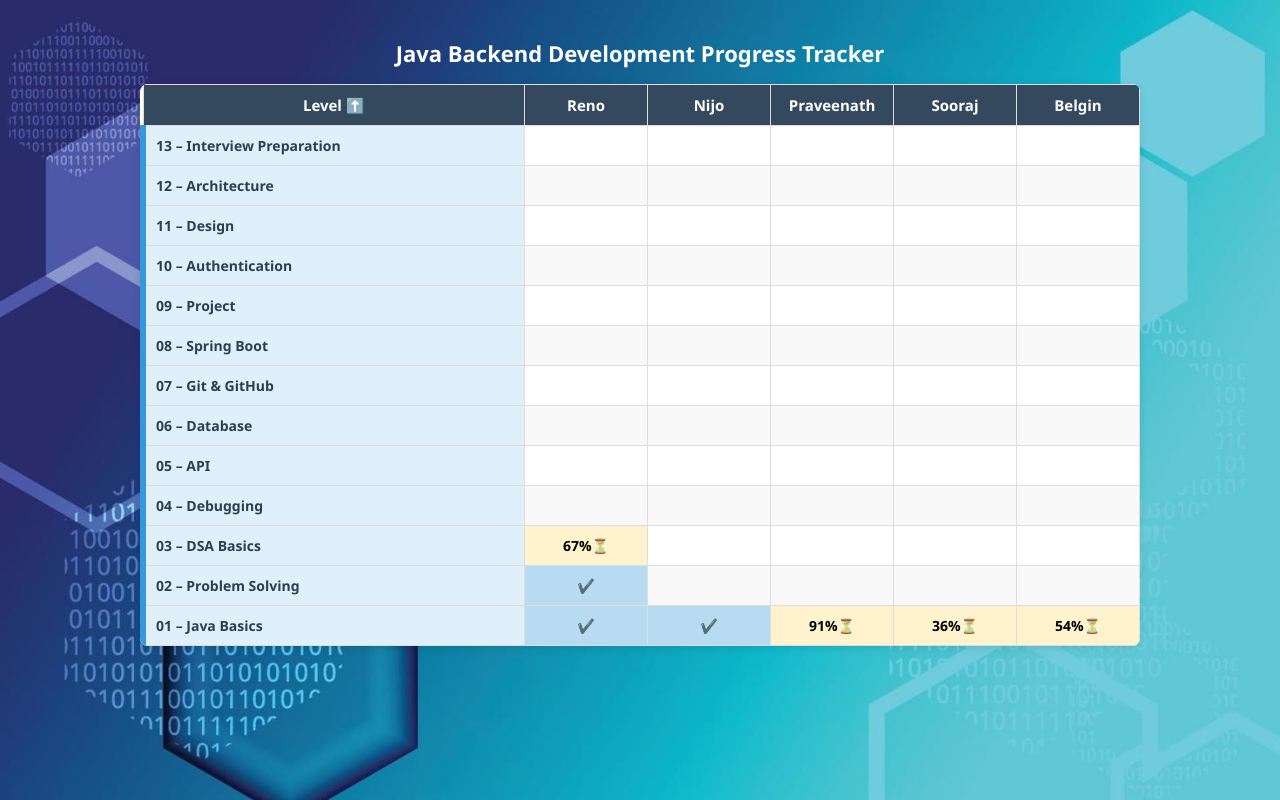
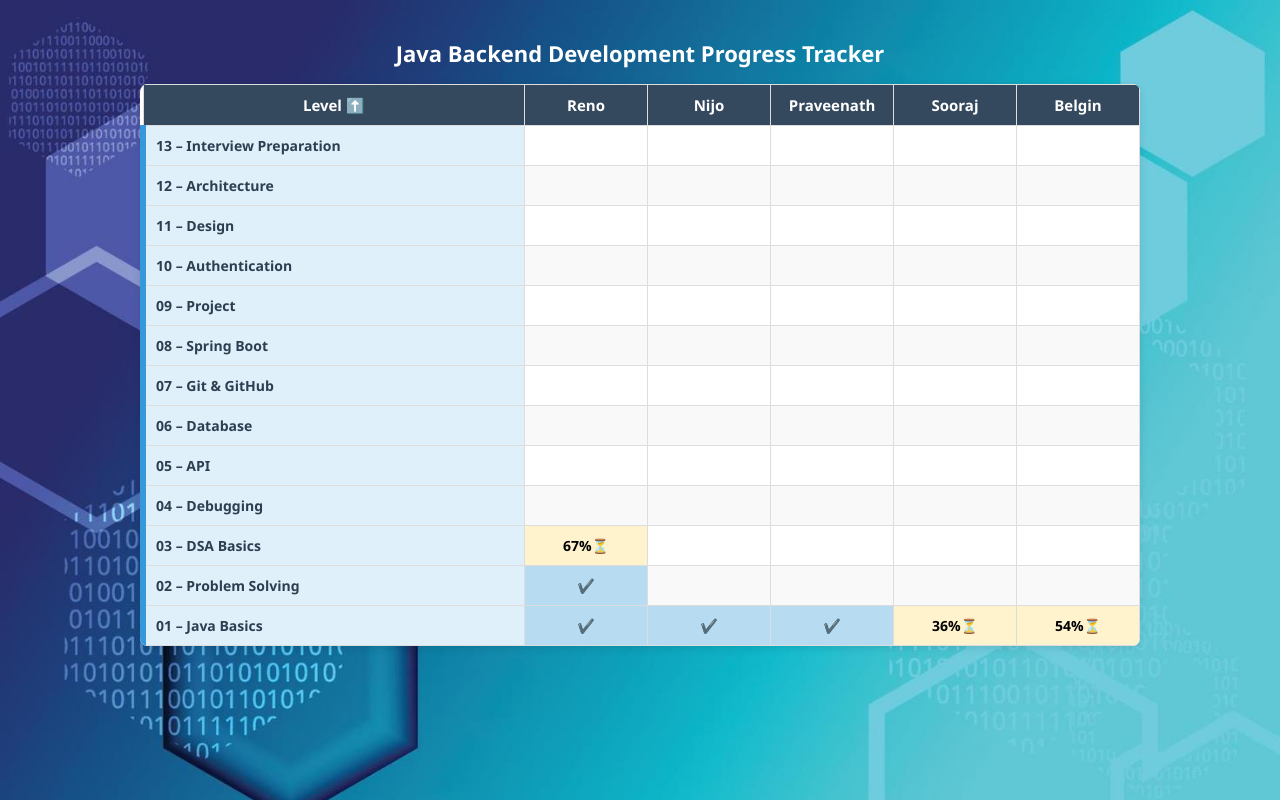
Before and after one commit to Renish-R/Progress-, a plain HTML site: page index.html in a window 1280 px wide. Drawn offline with Linux system fonts and the light colour scheme.

Commit message:
Update index.html

```diff
--- a/index.html
+++ b/index.html
@@ -173,7 +173,7 @@
           <td class="level-block">01 – Java Basics</td>
           <td class="complete">✔️<span class="tooltip">23 Jun – 11 Jul</span></td>
           <td class="complete">✔️<span class="tooltip">08 Jul – 28 Jul</span></td>
-          <td class="progress">91%⏳<span class="tooltip">Started: 06 Jul</span></td>
+          <td class="complete">✔️<span class="tooltip">06 Jul – 29 Jul</span></td>
           <td class="progress">36%⏳<span class="tooltip">Started: 08 Jul</span></td>
           <td class="progress">54%⏳<span class="tooltip">Started: 17 Jul</span></td>
         </tr>
```
